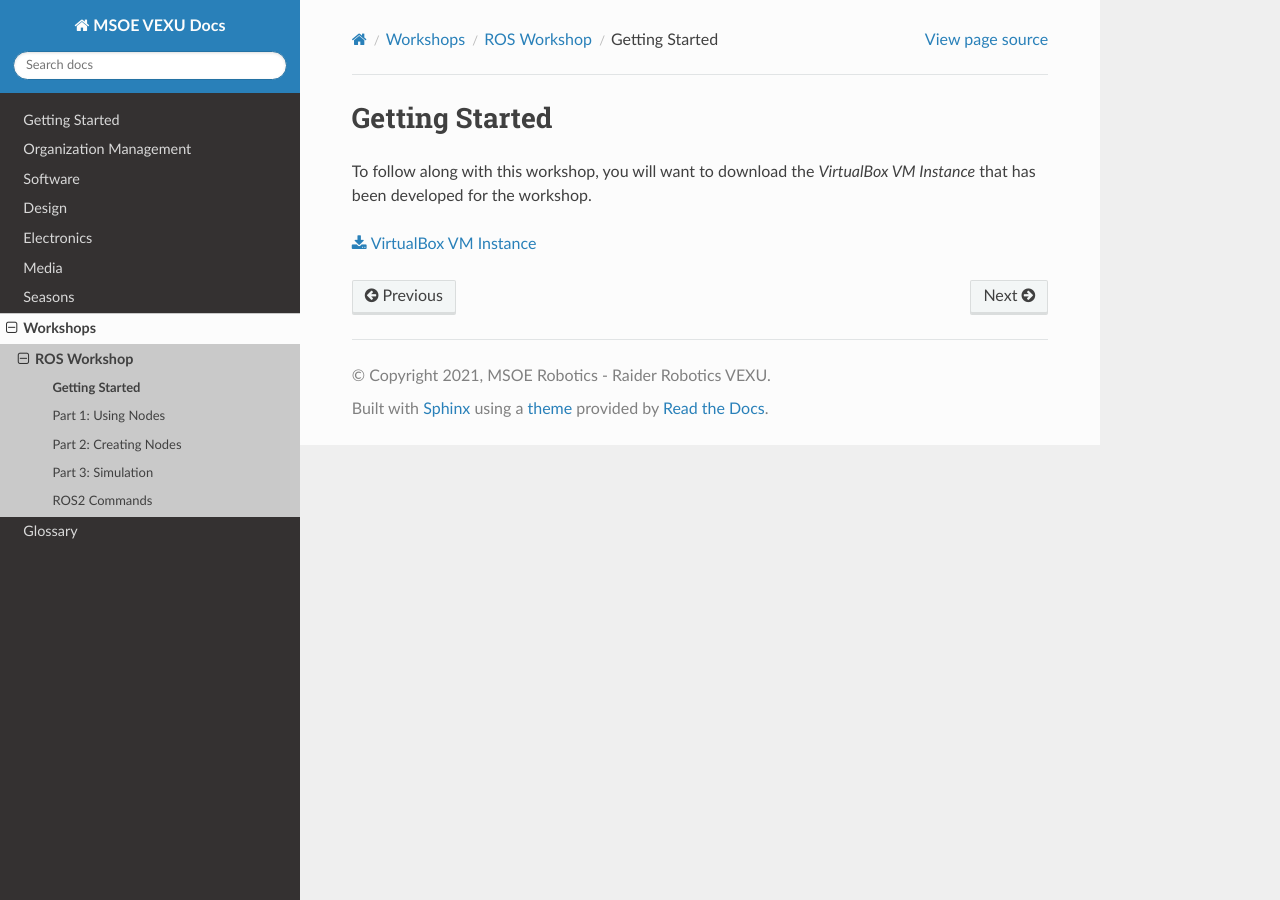
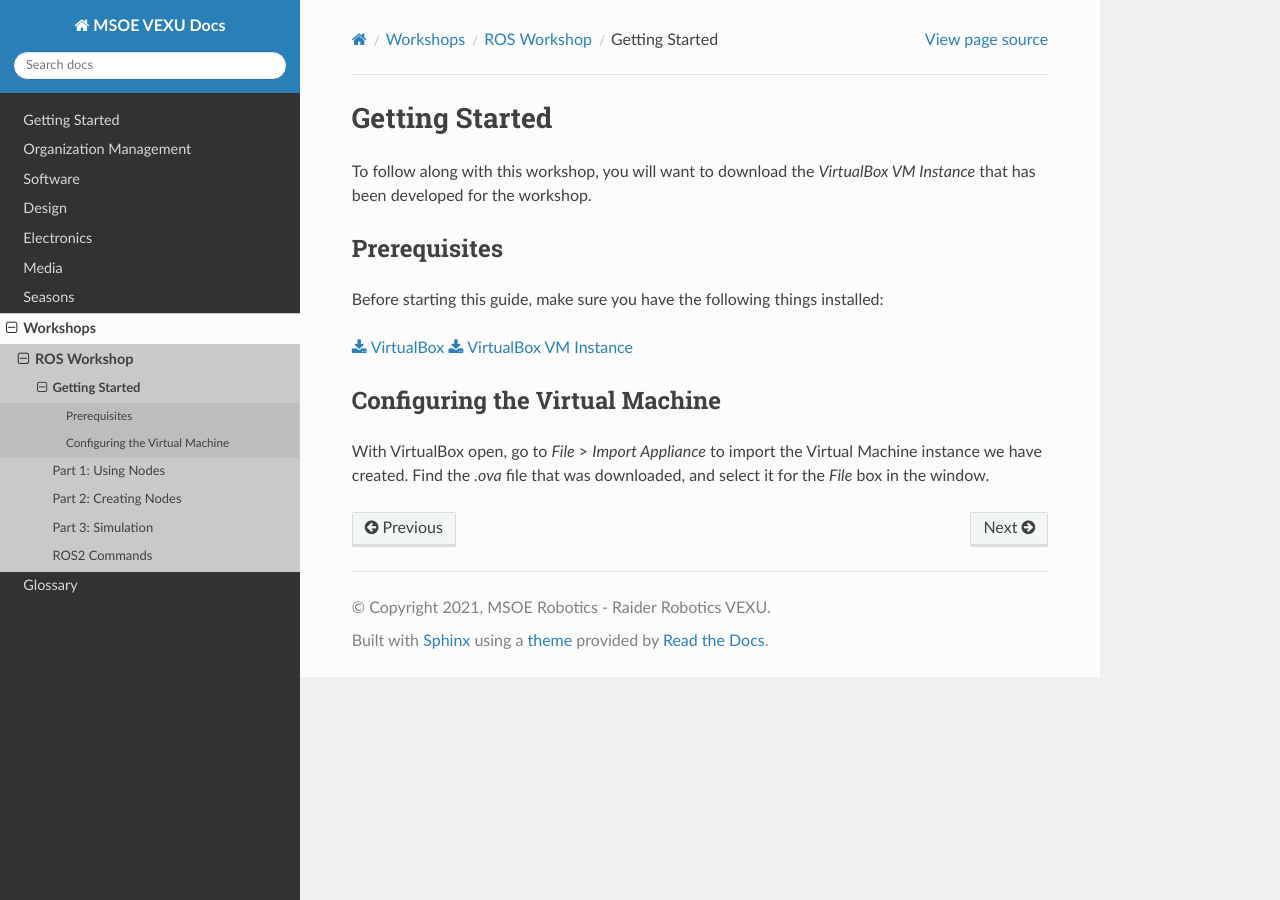
Before and after one commit to msoe-vex/docs, a Sphinx documentation site: the page built from source/workshops/ros-workshop/getting-started.rst, in a window 1280 px wide. Built offline with Sphinx 7.4.7 and the Read the Docs theme 2.0.0, drawn with Linux system fonts in a browser that asks for light colours.

Commit message:
Added instructions for installing virtualbox

```diff
--- a/source/workshops/ros-workshop/getting-started.rst
+++ b/source/workshops/ros-workshop/getting-started.rst
@@ -5,4 +5,15 @@ Getting Started
 
 To follow along with this workshop, you will want to download the *VirtualBox VM Instance* that has been developed for the workshop.
 
+
+Prerequisites
+-------------
+Before starting this guide, make sure you have the following things installed:
+
+:download:`VirtualBox <https://download.virtualbox.org/virtualbox/6.1.28/VirtualBox-6.1.28-147628-Win.exe>`
 :download:`VirtualBox VM Instance <https://msoe.box.com/s/xr0wf981odr35rkyh0hgn1wgupkcvt5s>`
+
+Configuring the Virtual Machine
+-------------------------------
+
+With VirtualBox open, go to `File` > `Import Appliance` to import the Virtual Machine instance we have created. Find the `.ova` file that was downloaded, and select it for the `File` box in the window.
```
